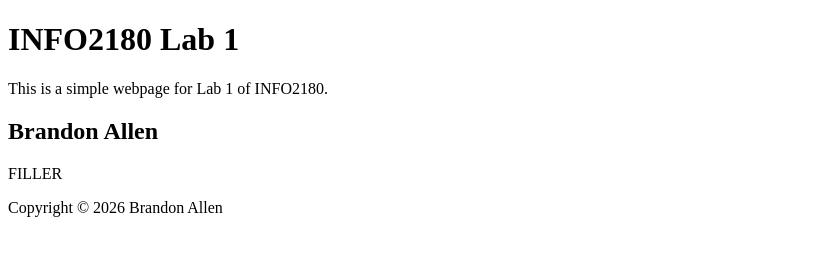
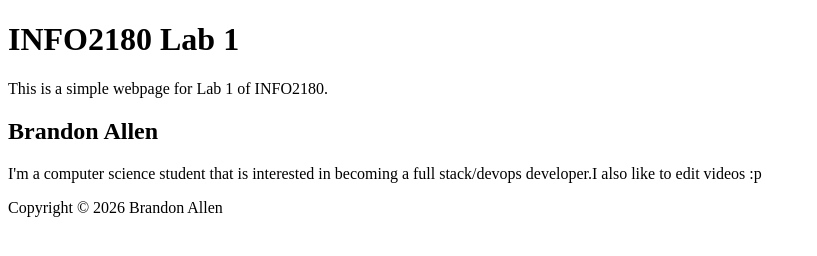
Before and after one commit to Shaded-tech/info2180-lab1, a plain HTML site: page index.html in a window 1280 px wide. Shown: the whole page, without its empty margins (0-817 px from the left). Drawn offline with Linux system fonts and the light colour scheme.

Commit message:
adding personal information to the html file

```diff
--- a/index.html
+++ b/index.html
@@ -16,7 +16,8 @@
     </header>
     <main>
         <h2>Brandon Allen</h2>
-        <p>FILLER</p>
+        <p>I'm a computer science student that is interested in becoming a full stack/devops developer.I also like to
+            edit videos :p</p>
     </main>
     <footer>
         <p>Copyright &copy; 2026 Brandon Allen</p>
```
